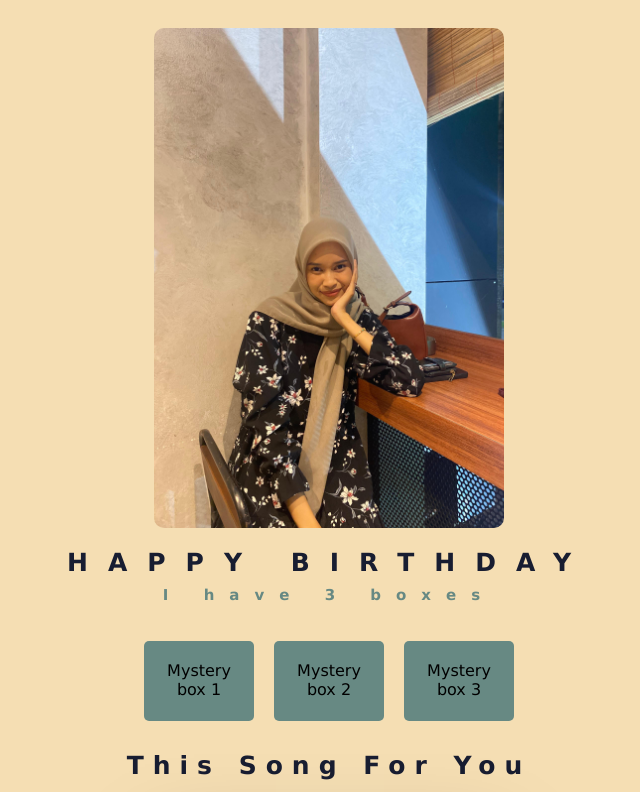
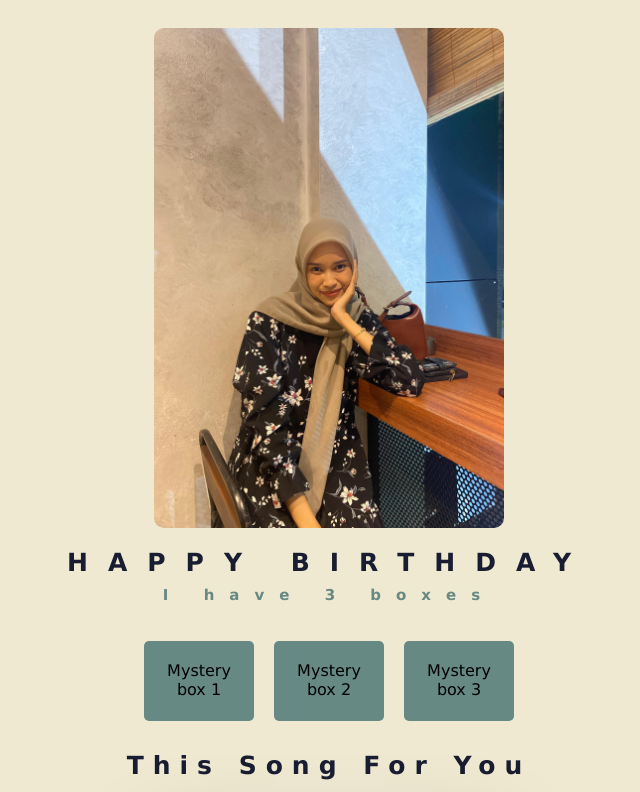
Before and after one commit to OctasenaRizqi/OctasenaRizqi.github.io, a plain HTML site: page index.html in a window 1280 px wide. Shown: the top 792 px of the page, without its empty margins (311-951 px from the left). Drawn offline with Linux system fonts and the light colour scheme.

Commit message:
Update style.css

```diff
--- a/style.css
+++ b/style.css
@@ -7,7 +7,7 @@ style
 
 }
 body{
-    background-color: wheat;
+    background-color: #F0E9D2;
     font-family: Verdana, Geneva, Tahoma, sans-serif;
 }
 .content{
```
